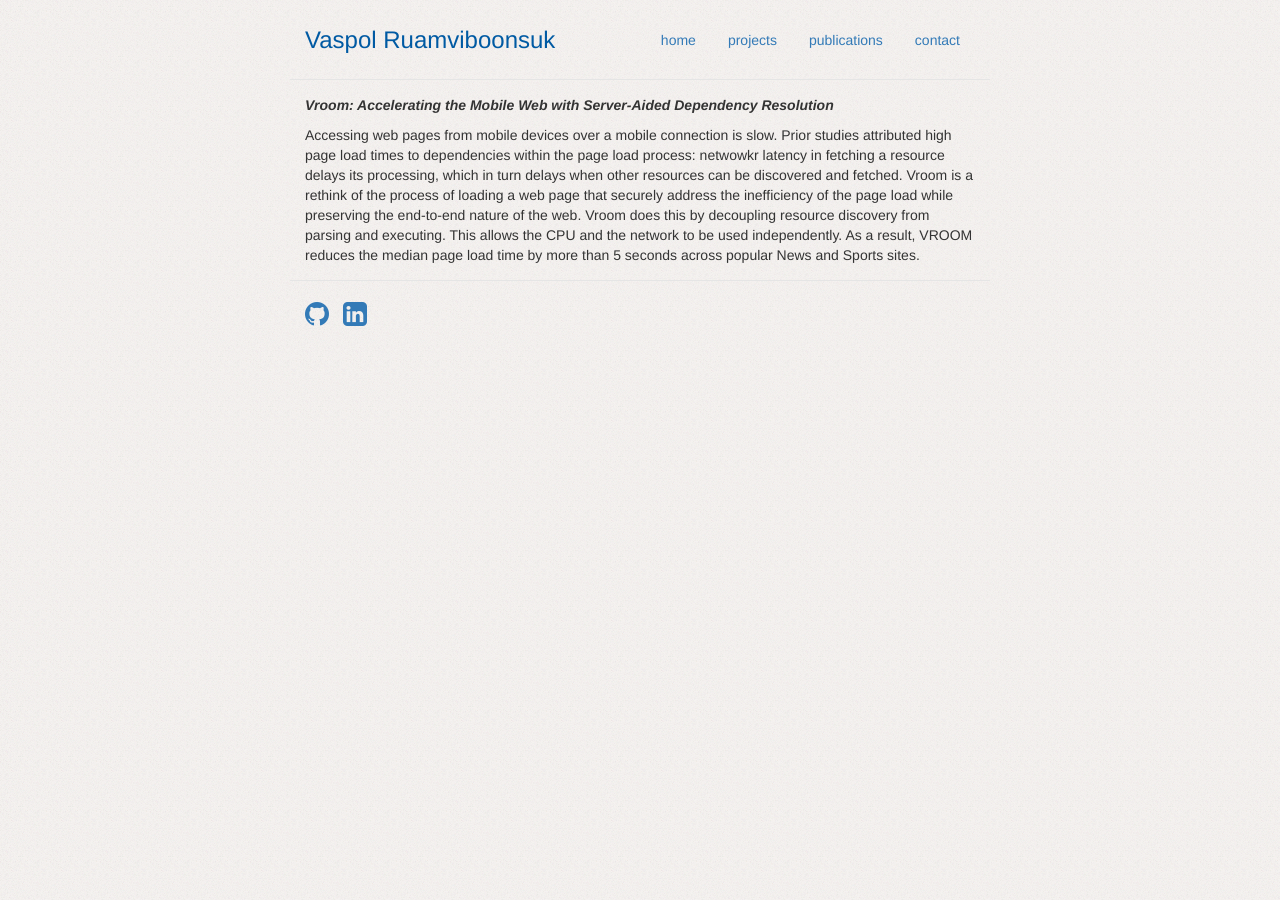
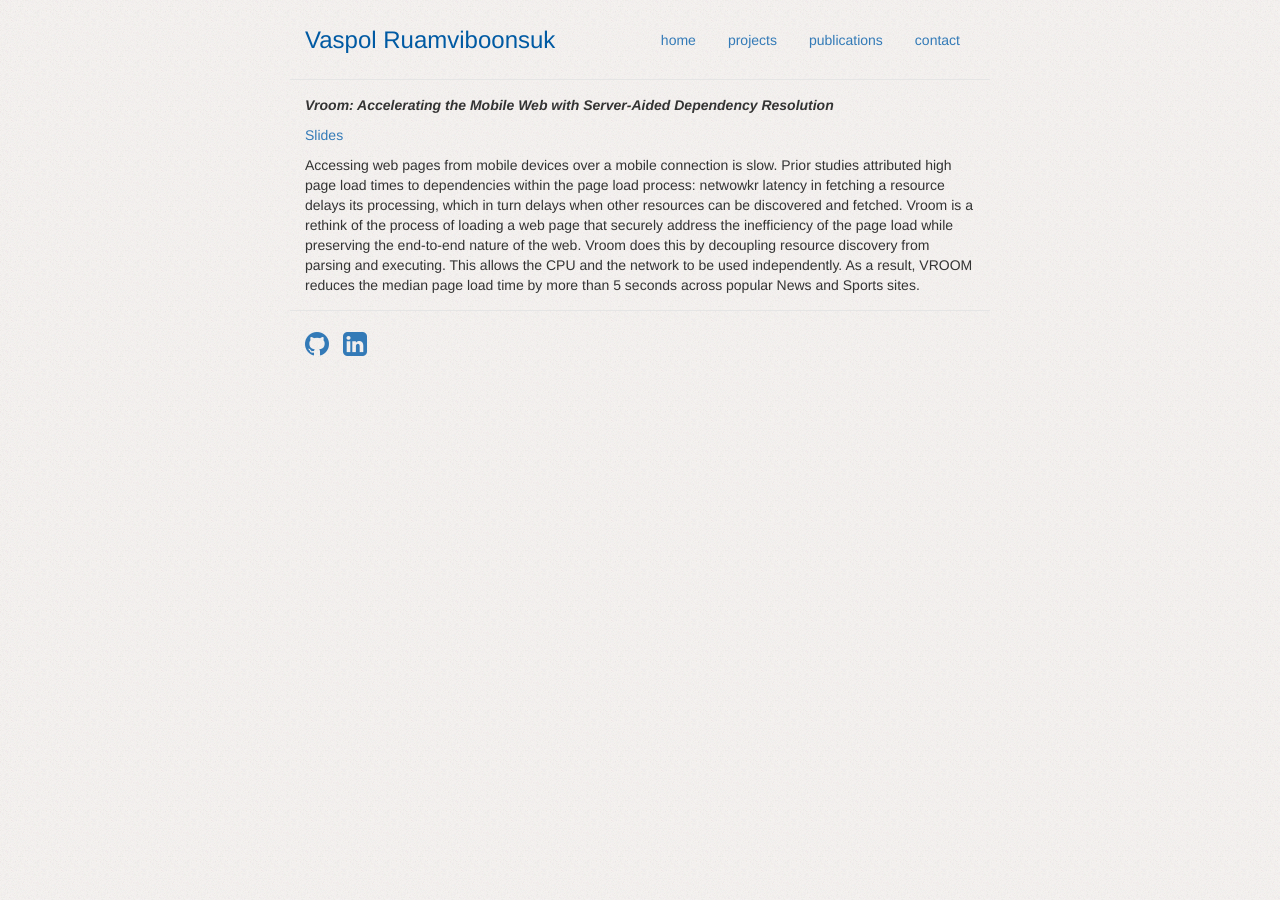
Before and after one commit to paivaspol/paivaspol.github.io, a Jekyll site: the page built from projects.md, in a window 1280 px wide. Built offline with Jekyll 4.4.1, drawn with Linux system fonts in a browser that asks for light colours; nearby versions of some CDN libraries.

Commit message:
Add slides to project

```diff
--- a/projects.md
+++ b/projects.md
@@ -4,6 +4,8 @@ title: Projects
 ---
 
 ***Vroom: Accelerating the Mobile Web with Server-Aided Dependency Resolution***
+
+[Slides](https://docs.google.com/presentation/d/1AKqUnORLFiN3zoKrSxb2jSRHs-qVJiJG7YMuZw6rfFk/edit?usp=sharing)
 
 Accessing web pages from mobile devices over a mobile connection is slow.
 Prior studies attributed high page load times to dependencies within the
```
